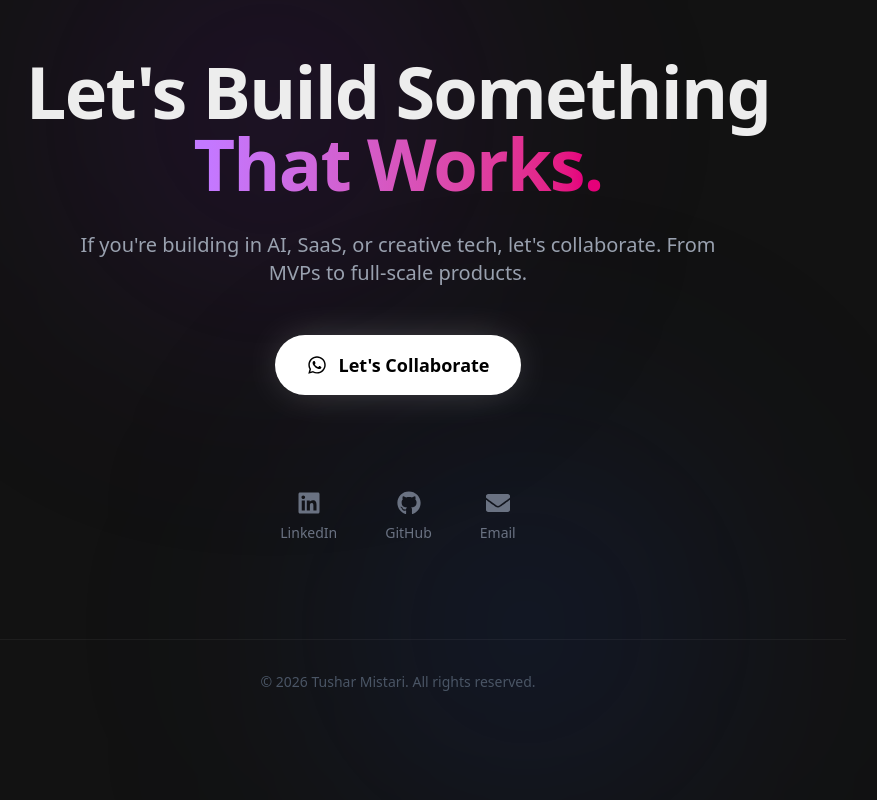
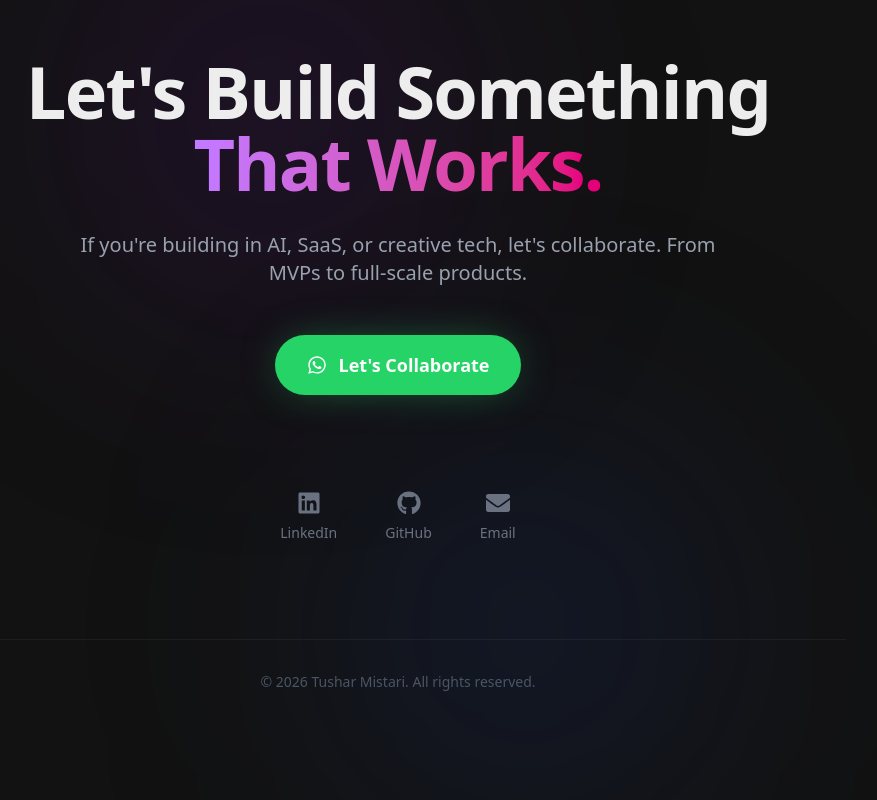
Before and after one commit to tusharmistari74/portfolio-Tushar-web-, a Next.js app: page / in a window 1280 px wide. Shown: the part 5032-5832 px from the top of the page, without its empty margins (242-1119 px from the left). Built offline with nearby package versions, Linux system fonts and the light colour scheme.

Commit message:
Update WhatsApp button color to green

```diff
--- a/components/Contact.tsx
+++ b/components/Contact.tsx
@@ -45,7 +45,7 @@ export default function Contact() {
                         href="https://wa.me/917768942390"
                         target="_blank"
                         rel="noopener noreferrer"
-                        className="inline-flex items-center gap-3 bg-white text-black px-8 py-4 rounded-full font-bold text-lg hover:bg-gray-200 transition-colors shadow-[0_0_40px_-10px_rgba(255,255,255,0.3)]"
+                        className="inline-flex items-center gap-3 bg-[#25D366] text-white px-8 py-4 rounded-full font-bold text-lg hover:bg-[#20bd5a] transition-colors shadow-[0_0_40px_-10px_rgba(37,211,102,0.5)]"
                     >
                         <FaWhatsapp className="text-xl" />
                         Let's Collaborate
```
